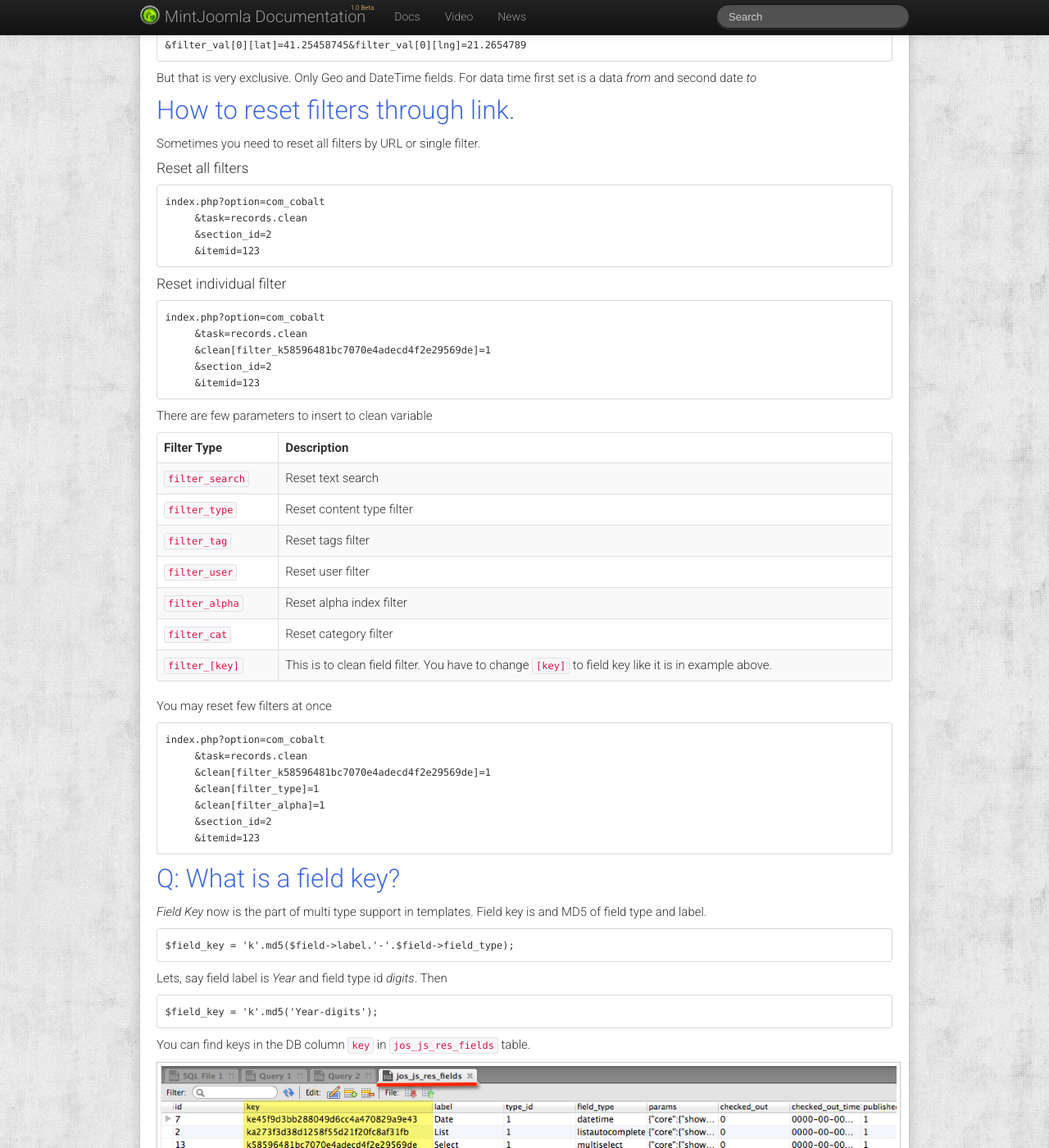
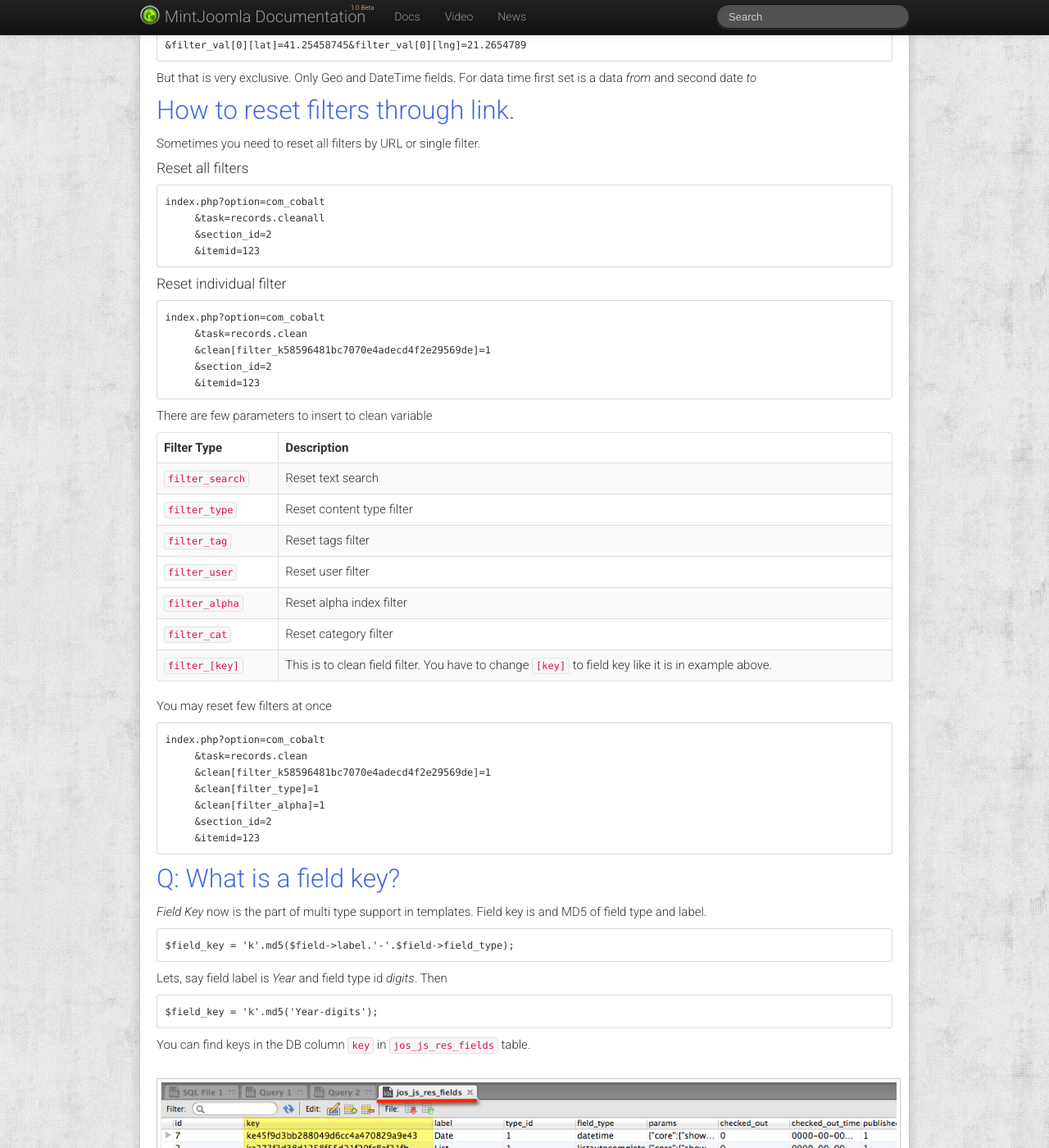
Before and after one commit to MintJoomla/MintJoomla.github.io, a Jekyll site: the page built from en/cobalt/_posts/user/2013-01-01-prefiltered-links.md, in a window 1280 px wide and 1400 px high, scrolled down 1949 px. Shown: the whole window at 82% size. Built offline with Jekyll 4.4.1, drawn with Linux system fonts in a browser that asks for light colours; comment, search, counter and statistics services are not loaded.

Commit message:
some mistaces

```diff
--- a/assets/css/style.css
+++ b/assets/css/style.css
@@ -37,6 +37,11 @@ h3 {
     font-weight: normal;
     margin-right: 0px;
 }
+
+article .article .img-polaroid {
+    margin: 20px 0;
+}
+
 /*
 @media screen {
     article .article .img-polaroid {
--- a/en/cobalt/_posts/user/2013-01-01-prefiltered-links.md
+++ b/en/cobalt/_posts/user/2013-01-01-prefiltered-links.md
@@ -95,7 +95,7 @@ Sometimes you need to reset all filters by URL or single filter.
 #### Reset all filters
 
     index.php?option=com_cobalt
-         &task=records.clean
+         &task=records.cleanall
          &section_id=2
          &itemid=123
 
```
